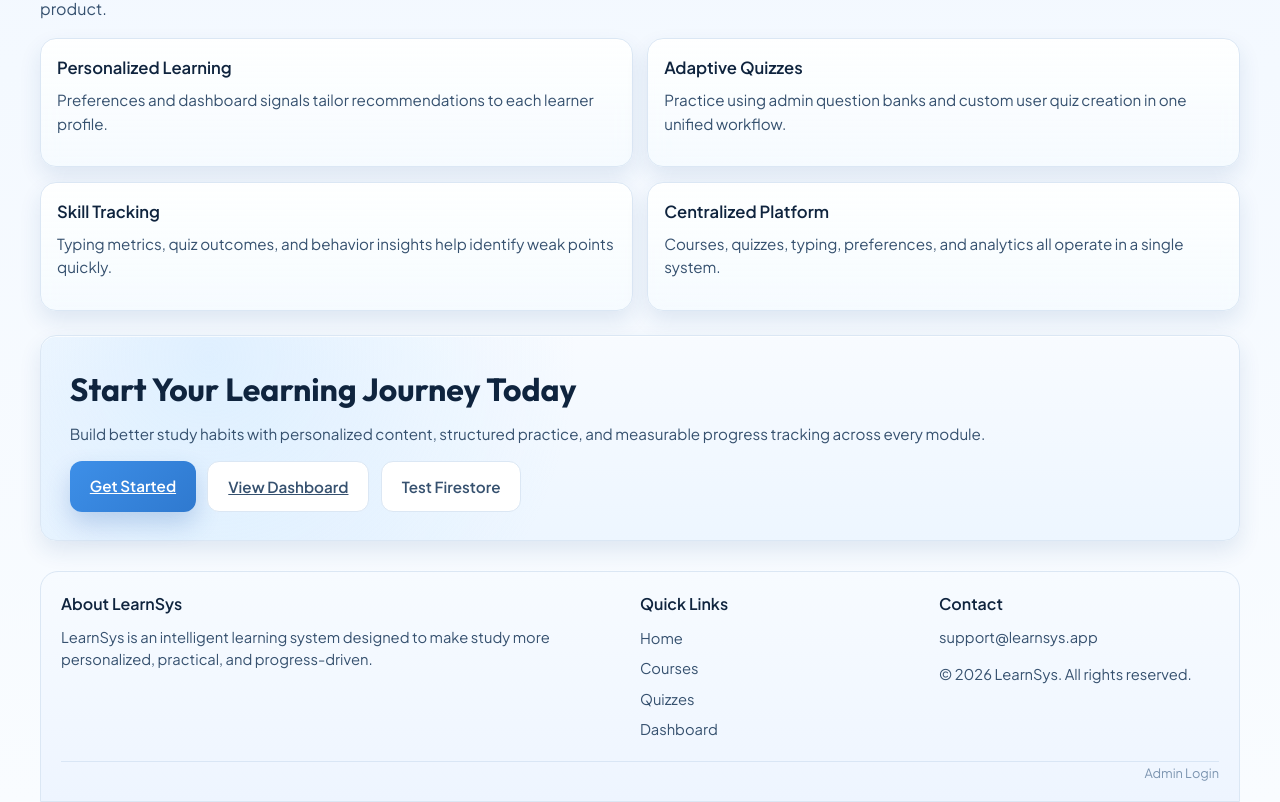
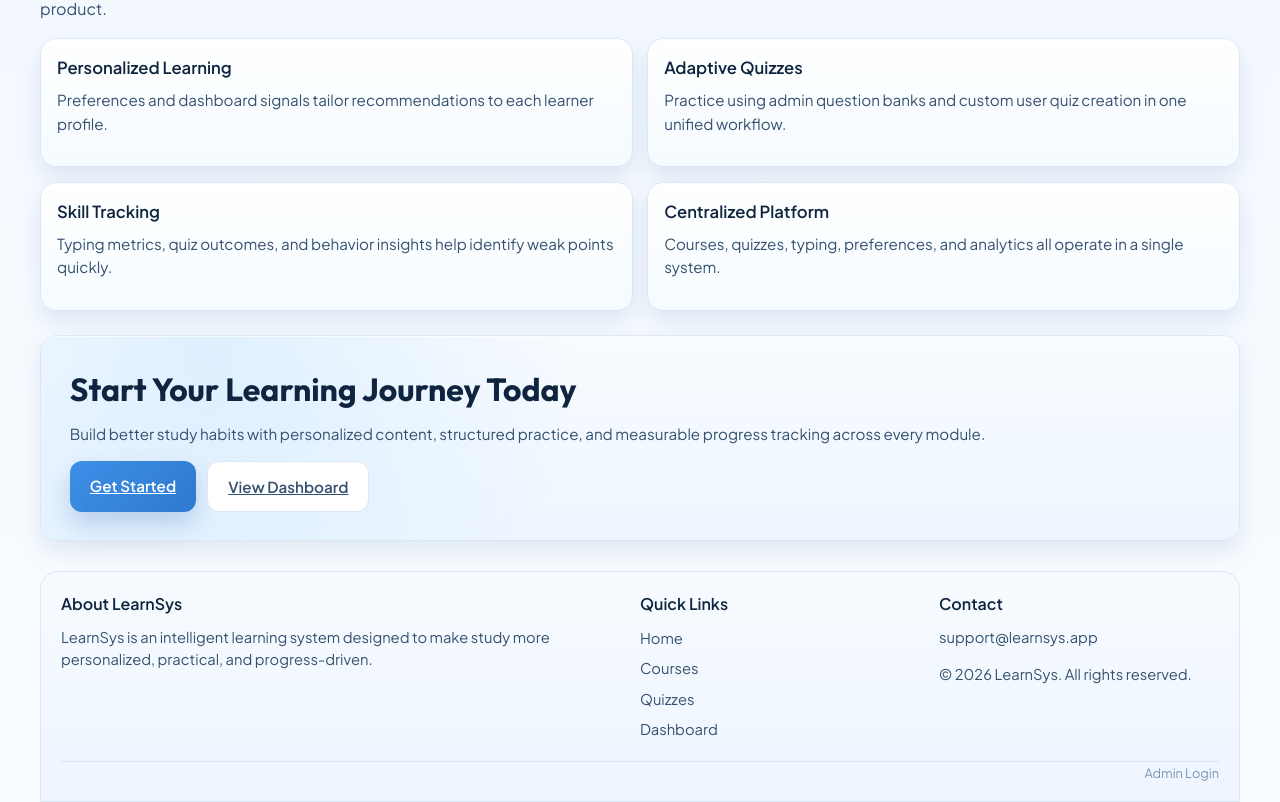
Before and after one commit to Emon-Dhungana/learnsys, a React app in the folder frontend/: page / in a window 1280 px wide. Shown: the part 1642-2444 px from the top of the page. Built offline with nearby package versions, Linux system fonts and the light colour scheme; no server answers; the database is empty; the HTML template or start-up script is replaced by a standard one.

Commit message:
test fire store button and functions removed

```diff
--- a/frontend/src/pages/Home.jsx
+++ b/frontend/src/pages/Home.jsx
@@ -1,25 +1,11 @@
 import { Link } from 'react-router-dom'
-import { addDoc, collection } from 'firebase/firestore'
 import HeroSection from '../components/home/HeroSection'
 import InfoSection from '../components/home/InfoSection'
 import FeatureCard from '../components/home/FeatureCard'
 import ScrollToTopButton from '../components/ScrollToTopButton'
 import Footer from '../components/Footer'
-import { db } from '../firebase'
 
 function Home({ onOpenAdminAuth }) {
-  const handleFirestoreTest = async () => {
-    try {
-      const docRef = await addDoc(collection(db, 'test'), {
-        message: 'Hello Firestore',
-      })
-
-      console.log('Firestore test write succeeded. Document ID:', docRef.id)
-    } catch (error) {
-      console.error('Firestore test write failed:', error)
-    }
-  }
-
   const moduleItems = [
     {
       icon: 'LS',
@@ -192,9 +178,6 @@ function Home({ onOpenAdminAuth }) {
             <Link to="/dashboard" className="btn btn-light btn-large">
               View Dashboard
             </Link>
-            <button type="button" className="btn btn-light btn-large" onClick={handleFirestoreTest}>
-              Test Firestore
-            </button>
           </div>
         </div>
       </section>
```
